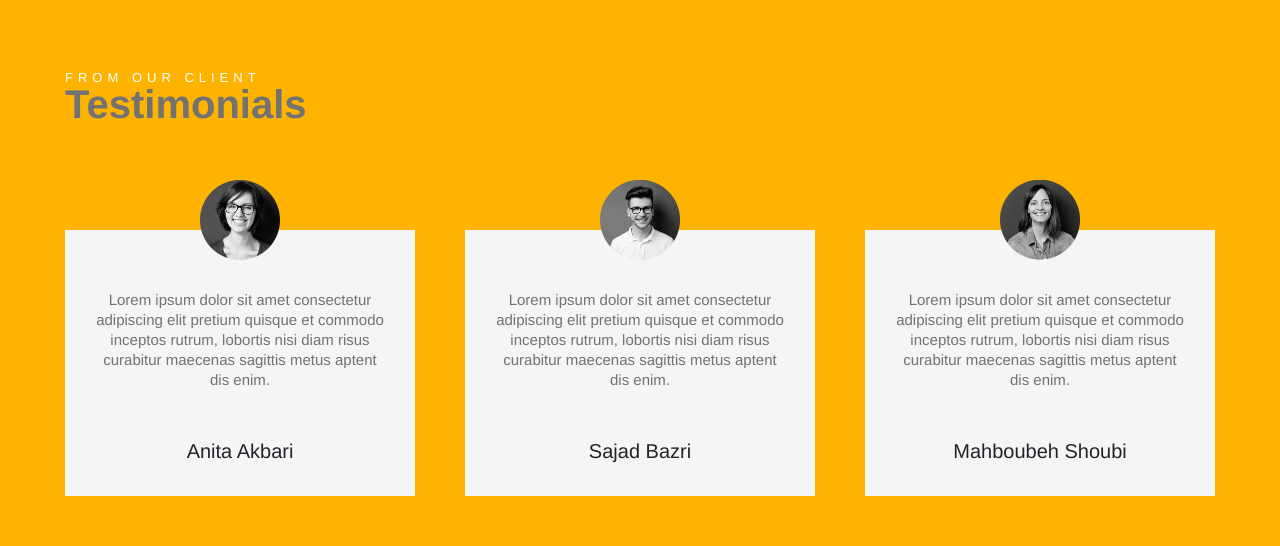
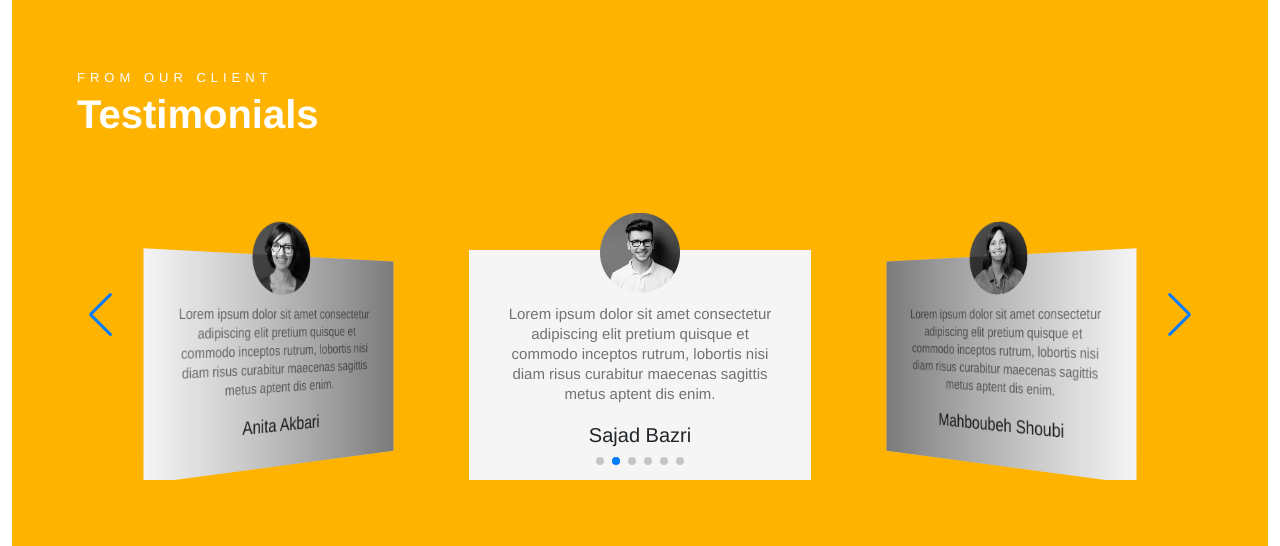
Before and after one commit to MahboubehShoubi/Khadamat-React.js, a React (Create React App) app: page /about in a window 1280 px wide. Shown: the part 1214-1760 px from the top of the page. Built offline with nearby package versions, Linux system fonts and the light colour scheme; no server answers.

Commit message:
Edite and Respondive OurTeam.js and use swiper-React with Carousel and deleteUser.js and User.module.css in project

```diff
--- a/package.json
+++ b/package.json
@@ -14,8 +14,8 @@
     "react-dom": "^17.0.2",
     "react-router-dom": "^6.11.1",
     "react-scripts": "4.0.3",
-    "react-slick": "^0.29.0",
     "react-toastify": "^9.0.3",
+    "swiper": "^9.4.1",
     "web-vitals": "^1.1.2"
   },
   "scripts": {
--- a/src/components/Main.js
+++ b/src/components/Main.js
@@ -24,7 +24,7 @@ const Main = () => {
             <Header />
             <SuccessWorks />
             <OurServices />
-            {/*<OurTeam />*/}
+            <OurTeam />
             {/*<QuestionSection />*/}
             <Footer />
         </div>
--- a/src/components/OurTeam.js
+++ b/src/components/OurTeam.js
@@ -1,15 +1,19 @@
-import React , { useState , useEffect , useReducer } from 'react';
-import Slider from "react-slick";
+import React , { useState , useEffect , useRef} from 'react';
+import { Swiper, SwiperSlide } from 'swiper/react';
+import { EffectCoverflow, Pagination , Autoplay ,Navigation } from 'swiper/swiper.esm.js';
+import Container from "react-bootstrap/Container";
+import Row from "react-bootstrap/Row";
+import Col from "react-bootstrap/Col";
 
-//Component
-import User from "./User";
 
 //CSS
 import Styles from "../css/OurTeam.module.css";
+import 'swiper/swiper.min.css';
+import 'swiper/modules/effect-coverflow/effect-coverflow.min.css';
+import 'swiper/modules/pagination/pagination.min.css';
+import 'swiper/modules/navigation/navigation.min.css';
 
-//Icons
-import prevIcon from "../assets/icons/thin-left.svg";
-import nextIcon from "../assets/icons/thin-right.svg";
+
 
 //Object
 import { Users } from "./share/userInformation";
@@ -25,54 +29,75 @@ const OurTeam = () => {
     } , []);
 
 
-    // let imgIndex = 0
-    // const prevHandler = () => {
-    //     imgIndex--
-    //     if (imgIndex < 0) {
-    //         imgIndex = Users.length - 1
-    //     }
-    //     setState(Users);
-    // }
-    //
-    // const nextHandler = () => {
-    //     imgIndex++
-    //     if (imgIndex > Users.length) {
-    //         imgIndex = 0 ;
-    //     }
-    //     setState(Users);
-    // }
-
-
 
     return (
         <div>
-            <section className={Styles.container}>
+            <Container fluid>
+                <section className={Styles.container}>
 
-                <section className={Styles.top}>
-                    <section className={Styles.left}>
-                        <h4>FROM OUR CLIENT</h4>
-                        <p>Testimonials</p>
-                    </section>
-                    {/*<section className={Styles.right}>*/}
-                    {/*    <a >*/}
-                    {/*        <img src={prevIcon} alt="prev"/>*/}
-                    {/*        <span>PREV</span>*/}
-                    {/*    </a>*/}
-                    {/*    <a >*/}
-                    {/*        <span>NEXT</span>*/}
-                    {/*        <img src={nextIcon} alt="next"/>*/}
-                    {/*    </a>*/}
+                    <Row className={Styles.top}>
+                        <Col className={Styles.left}>
+                            <h4>FROM OUR CLIENT</h4>
+                            <p>Testimonials</p>
+                        </Col>
+                    </Row>
 
-                    {/*</section>*/}
+                    <Swiper
+                        spaceBetween={80}
+                        slidesPerView={1}
+                        effect={'coverflow'}
+                        grabCursor={true}
+                        centeredSlides={true}
+                        coverflowEffect={{
+                            rotate: 50,
+                            stretch: 0,
+                            depth: 100,
+                            modifier: 1,
+                            slideShadows: true,
+                        }}
+                        loop={true}
+                        pagination={{
+                            clickable: true,
+                        }}
+                        navigation={true}
+                        autoplay={{
+                            delay: 2500,
+                            disableOnInteraction: false,
+                        }}
+
+                        breakpoints={{
+                            576: {
+                                slidesPerView: 1,
+                                spaceBetween: 20,
+                            },
+                            768: {
+                                slidesPerView: 2,
+                                spaceBetween: 40,
+                            },
+                            1024: {
+                                slidesPerView: 3,
+                                spaceBetween: 50,
+                            },
+                        }}
+                        modules={[EffectCoverflow, Pagination,Autoplay,Navigation]}
+                        className={Styles.mySwiper}
+                    >
+
+                        {state.map(user => <SwiperSlide  key={user.id} className={Styles.userContainer}>
+                            <img className={Styles.userImage} src={user.image} alt="userImage"/>
+                            <p className={Styles.userDescription}>{user.description}</p>
+                            <span className={Styles.userName}>{user.name}</span>
+                        </SwiperSlide>)}
+                    </Swiper>
+
                 </section>
-
-                <section className={Styles.bottom}>
-                        {state.map(user => <User key={user.id} userData={user} />)}
-                </section>
-
-            </section>
+            </Container>
         </div>
     );
 };
 
+
+
+
+
 export default OurTeam;
--- a/src/components/User.js
+++ /dev/null
@@ -1,19 +0,0 @@
-import React from 'react';
-
-//CSS
-import Styles from "../css/User.module.css";
-
-const User = ({userData}) => {
-    const { image , description , name } = userData;
-    return (
-        <div>
-            <section className={Styles.container}>
-                <img className={Styles.userImage} src={image} alt="userImage"/>
-                <p>{description}</p>
-                <span>{name}</span>
-            </section>
-        </div>
-    );
-};
-
-export default User;
--- a/src/components/share/userInformation.js
+++ b/src/components/share/userInformation.js
@@ -26,24 +26,24 @@ const Users = [
         description : "Lorem ipsum dolor sit amet consectetur adipiscing elit pretium quisque et commodo inceptos rutrum, lobortis nisi diam risus curabitur maecenas sagittis metus aptent dis enim." ,
         name : "Mahboubeh Shoubi" ,
     } ,
-    // {
-    //     id : 4 ,
-    //     image :user1,
-    //     description : "Lorem ipsum dolor sit amet consectetur adipiscing elit pretium quisque et commodo inceptos rutrum, lobortis nisi diam risus curabitur maecenas sagittis metus aptent dis enim." ,
-    //     name : "Elina Ahnadi" ,
-    // } ,
-    // {
-    //     id : 5 ,
-    //     image :user2,
-    //     description : "Lorem ipsum dolor sit amet consectetur adipiscing elit pretium quisque et commodo inceptos rutrum, lobortis nisi diam risus curabitur maecenas sagittis metus aptent dis enim." ,
-    //     name : "Nima Bazri" ,
-    // } ,
-    // {
-    //     id : 6 ,
-    //     image : user3 ,
-    //     description : "Lorem ipsum dolor sit amet consectetur adipiscing elit pretium quisque et commodo inceptos rutrum, lobortis nisi diam risus curabitur maecenas sagittis metus aptent dis enim." ,
-    //     name : "Anita Akbari" ,
-    // } ,
+    {
+        id : 4 ,
+        image :user1,
+        description : "Lorem ipsum dolor sit amet consectetur adipiscing elit pretium quisque et commodo inceptos rutrum, lobortis nisi diam risus curabitur maecenas sagittis metus aptent dis enim." ,
+        name : "Elina Ahmadi" ,
+    } ,
+    {
+        id : 5 ,
+        image :user2,
+        description : "Lorem ipsum dolor sit amet consectetur adipiscing elit pretium quisque et commodo inceptos rutrum, lobortis nisi diam risus curabitur maecenas sagittis metus aptent dis enim." ,
+        name : "Nima Bazri" ,
+    } ,
+    {
+        id : 6 ,
+        image : user3 ,
+        description : "Lorem ipsum dolor sit amet consectetur adipiscing elit pretium quisque et commodo inceptos rutrum, lobortis nisi diam risus curabitur maecenas sagittis metus aptent dis enim." ,
+        name : "Kiana Babai" ,
+    } ,
 ];
 
 export { Users };
--- a/src/css/OurTeam.module.css
+++ b/src/css/OurTeam.module.css
@@ -1,6 +1,5 @@
 .container{
     background-color: var(--orange);
-    width: 100%;
     padding:100px 65px;
 }
 
@@ -22,37 +21,41 @@
     font-weight: bold;
 }
 
-.right{
+
+.userContainer{
+    background-color: whitesmoke;
+    padding: 30px;
     display: flex;
-    justify-content: space-between;
-    align-items:center;
-    column-gap: 15px;
+    flex-direction: column;
+    row-gap: 30px;
+    justify-content: center;
+    align-items: center;
+    text-align: center;
+    margin-top: 100px;
 }
 
-.right a{
-    display: flex;
-    align-items: end;
-    text-decoration: none;
-    color:white ;
+.userImage {
+    width: 80px;
+    margin-top: -80px;
 }
 
-.right a:hover{
-    color: black;
-    cursor: pointer;
+.userDescription{
+    font-size: 15px;
+    color: var(--gray-3);
+    line-height: 20px;
 }
 
-.right a img{
-    width: 50px;
-}
-.right a img:hover{
-    fill: black;
+.userName{
+    font-size: 20px;
 }
 
-.bottom{
-    display: flex;
-    justify-content: space-between;
-    align-items: center;
-    flex-wrap: nowrap;
-    column-gap: 50px;
-    margin-top: 100px;
+@media only screen and (max-width: 576px){
+    .container{
+        padding:50px 30px;
+    }
+
+    .userContainer{
+          width: 70%;
+      }
+
 }
--- a/src/css/User.module.css
+++ /dev/null
@@ -1,26 +0,0 @@
-.container{
-    width: 350px;
-    background-color: whitesmoke;
-    padding: 30px;
-    display: flex;
-    flex-direction: column;
-    row-gap: 30px;
-    justify-content: center;
-    align-items: center;
-    text-align: center;
-}
-
-.userImage {
-    width: 80px;
-    margin-top: -80px;
-}
-
-p{
-    font-size: 15px;
-    color: var(--gray-3);
-    line-height: 20px;
-}
-
-span{
-    font-size: 20px;
-}
--- a/src/index.css
+++ b/src/index.css
@@ -1,8 +1,11 @@
+/*@import url("https://fonts.googleapis.com/css?family=Roboto");*/
+
 *{
   padding: 0;
   margin: 0;
   box-sizing: border-box;
   font-family: "Helvetica Neue", Helvetica, Arial, sans-serif;
+  /*font-family: Roboto;*/
 }
 
 :root{
```
Also changed, not shown: 1 other file (tests, documents, lock files or other folders).
